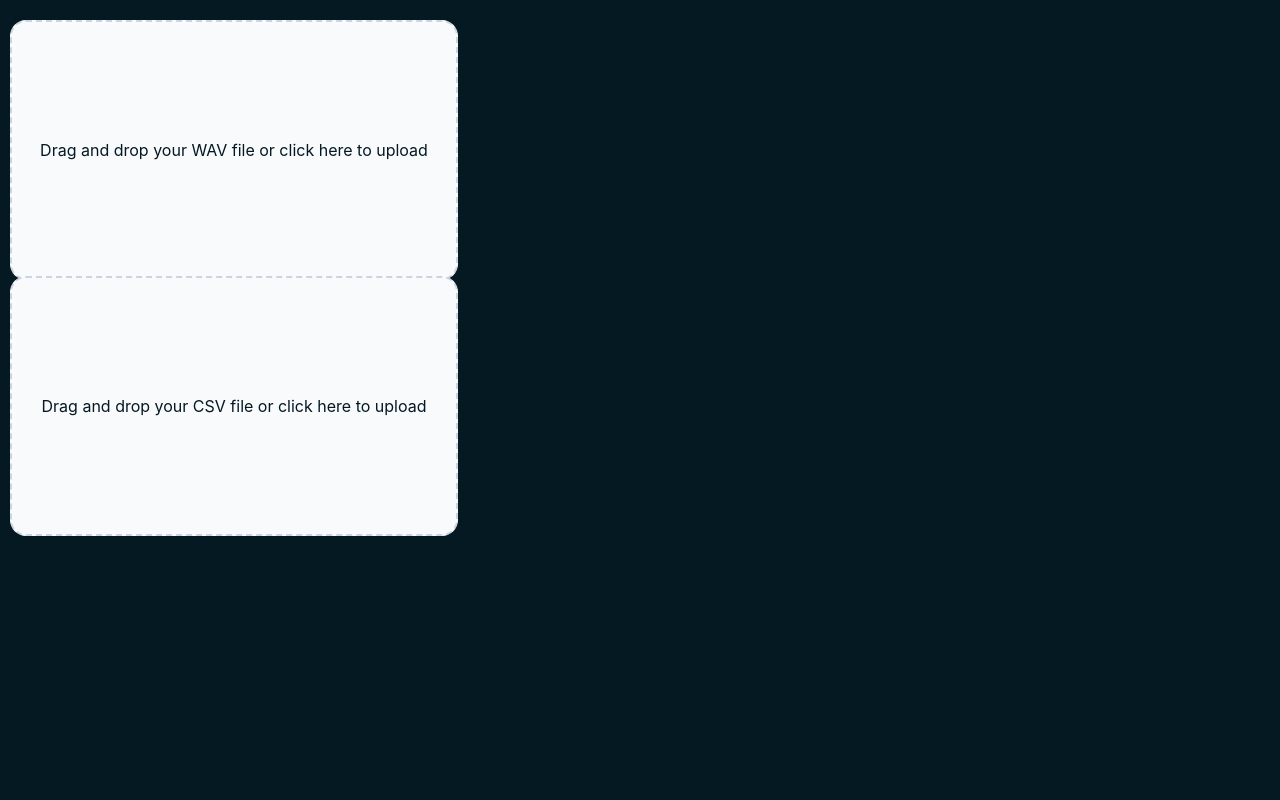
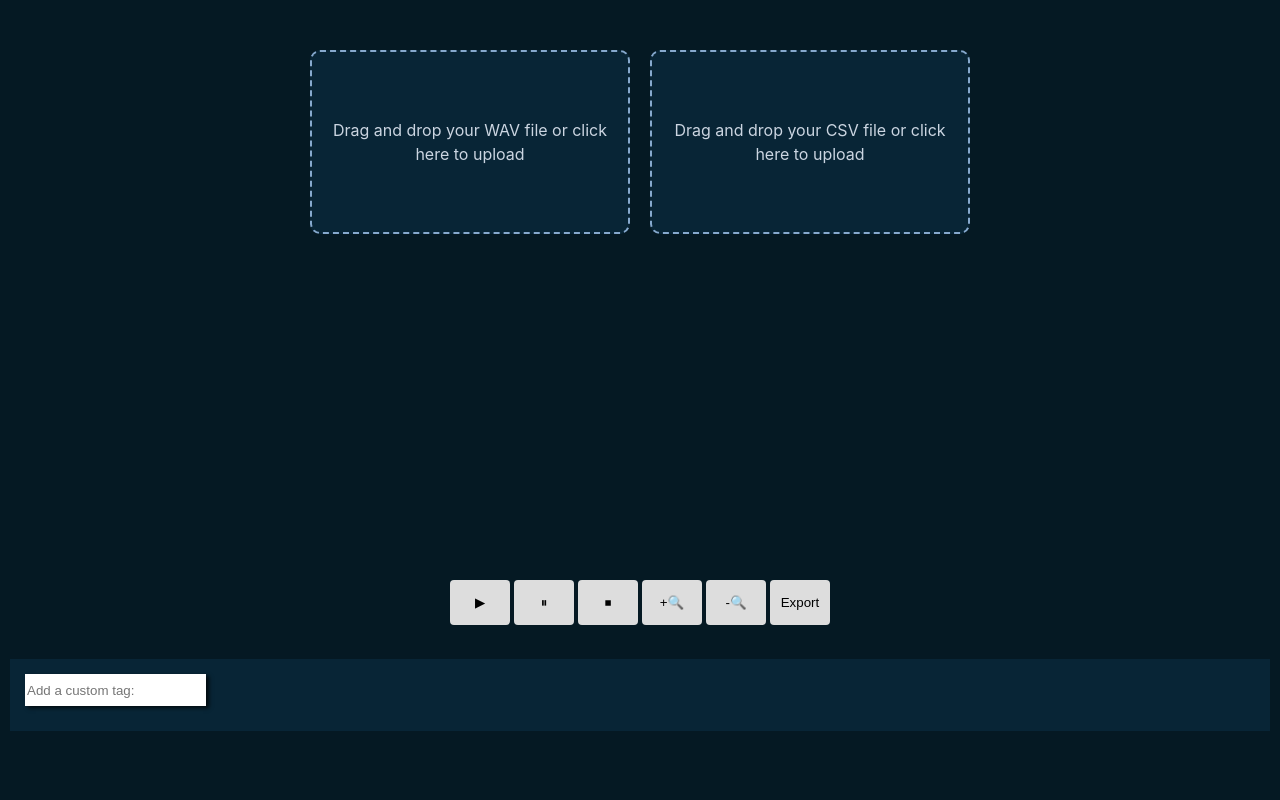
Before and after one commit to nccratliri-ml-wp/vocal-annotation-frontend, a React (Vite) app: page / in a window 1280 px wide. Shown: the top 800 px of the page. Built offline with nearby package versions, Linux system fonts and the light colour scheme.

Commit message:
Refactored Drag- and Drop components, implemented loading process

```diff
--- a/src/App.jsx
+++ b/src/App.jsx
@@ -40,6 +40,7 @@ function App() {
 
     return (
     <>
+        <div id='files-upload-container'>
             <AudioUpload
                 passAudioDOMObjectURLToApp={passAudioDOMObjectURLToApp}
                 passBase64UrlToApp={passBase64UrlToApp}
@@ -50,6 +51,8 @@ function App() {
                 passLabelsToApp={passLabelsToApp}
                 passClusterNameButtonsToApp={passClusterNameButtonsToApp}
             />
+        </div>
+
         <Visuals
             audioFile={audioDOMObject.current}
             audioFileName={audioFileName}
--- a/src/AudioUpload.jsx
+++ b/src/AudioUpload.jsx
@@ -2,12 +2,17 @@ import {useState} from "react";
 import axios from "axios";
 
 function AudioUpload({passAudioDOMObjectURLToApp, passBase64UrlToApp, passAudioFileNameToApp} ){
+
+    const [audioFileName, setAudioFileName] = useState(null)
+    const [isLoading, setIsLoading] = useState(false)
 
     // Audio Upload and fetch Spectrogram Image implementation
     function handleFileDropped(newFile){
         const formData = new FormData();
         formData.append("newAudioFile", newFile)
         passAudioFileNameToApp( newFile.name )
+        setAudioFileName( newFile.name )
+        setIsLoading(true)
 
         const url = URL.createObjectURL(newFile)
         passAudioDOMObjectURLToApp( url )
@@ -17,7 +22,10 @@ function AudioUpload({passAudioDOMObjectURLToApp, passBase64UrlToApp, passAudioF
 
     function getSpectrogramFromBackend(formData){
         axios.post('/upload', formData)
-            .then(response => passBase64UrlToApp(response.data))
+            .then(response => {
+                passBase64UrlToApp(response.data)
+                setIsLoading(false)
+            })
             .catch((error) => console.log(error.response))
     }
 
@@ -46,9 +54,8 @@ function AudioUpload({passAudioDOMObjectURLToApp, passBase64UrlToApp, passAudioF
 
     function handleChange(event){
         event.preventDefault()
-        setDragActive(false)
-        if (event.dataTransfer.files && event.dataTransfer.files[0]){
-            handleFileDropped(event.dataTransfer.files[0])
+        if (event.target.files && event.target.files[0]){
+            handleFileDropped(event.target.files[0])
         }
     }
 
@@ -59,19 +66,22 @@ function AudioUpload({passAudioDOMObjectURLToApp, passBase64UrlToApp, passAudioF
             onSubmit={(event) => event.preventDefault()}
         >
             <input
+                id='audio-file-upload'
                 className='input-file-upload'
                 type='file'
+                accept='.wav'
                 multiple={false}
                 onChange={handleChange}
             />
             <label
                 className='label-file-upload'
-                htmlFor='input-file-upload'
+                htmlFor='audio-file-upload'
                 isdragactive={dragActive ? 'true' : 'false'}
             >
-            <div>
-                Drag and drop your WAV file or click here to upload
-            </div>
+                <div>
+                    {audioFileName ? <div><div className='file-icon'>♫</div>{audioFileName}</div> : 'Drag and drop your WAV file or click here to upload'}
+                    {isLoading ? 'is loading...' : ''}
+                </div>
             </label>
             {
                 dragActive &&
--- a/src/CSVReader.jsx
+++ b/src/CSVReader.jsx
@@ -97,8 +97,8 @@ function CSVReader({passLabelsToApp, passClusterNameButtonsToApp} ){
     function handleChange(event){
         event.preventDefault()
         setDragActive(false)
-        if (event.dataTransfer.files && event.dataTransfer.files[0]){
-            handleFilePicked(event.dataTransfer.files[0])
+        if (event.target.files && event.target.files[0]){
+            handleFilePicked(event.target.files[0])
         }
     }
 
@@ -109,18 +109,20 @@ function CSVReader({passLabelsToApp, passClusterNameButtonsToApp} ){
             onSubmit={(event) => event.preventDefault()}
         >
             <input
+                id='csv-file-upload'
                 className='input-file-upload'
                 type='file'
+                accept='.csv'
                 multiple={false}
                 onChange={handleChange}
             />
             <label
                 className='label-file-upload'
-                htmlFor='input-file-upload'
+                htmlFor='csv-file-upload'
                 isdragactive={dragActive ? 'true' : 'false'}
             >
                 <div>
-                    Drag and drop your CSV file or click here to upload
+                    {csvFile ? <div><div className='file-icon'>🗎</div>{csvFile.name}</div> : 'Drag and drop your CSV file or click here to upload'}
                 </div>
             </label>
             {
--- a/src/index.css
+++ b/src/index.css
@@ -100,9 +100,6 @@ html, body {
   outline: none;
 }
 
-#clustername-input-field:hover{
-}
-
 #clustername-buttons-container{
   display: flex;
   align-items: flex-start;
@@ -128,9 +125,17 @@ html, body {
 
 /* -------------------------- Drag & Drop Components -------------------------- */
 
+
+#files-upload-container{
+  display: flex;
+  justify-content: center;
+  margin: 30px;
+}
+
 .form-file-upload {
-  height: 16rem;
-  width: 28rem;
+  height: 10rem;
+  width: 20rem;
+  margin: 10px;
   max-width: 100%;
   text-align: center;
   position: relative;
@@ -146,25 +151,16 @@ html, body {
   align-items: center;
   justify-content: center;
   border-width: 2px;
-  border-radius: 1rem;
+  border-radius: 10px;
   border-style: dashed;
-  color: #051923;
-  border-color: #cbd5e1;
-  background-color: #f8fafc;
-}
-
-.upload-button {
-  cursor: pointer;
-  padding: 0.25rem;
-  font-size: 1rem;
-  border: none;
-  font-family: 'Oswald', sans-serif;
-  color: #051923;
-  background-color: transparent;
+  padding: 10px;
+  color: #cbd5e1;
+  border-color: #86a9ce;
+  background-color: #082536;
 }
 
 .label-file-upload[isdragactive='true'] {
-  background-color: peachpuff;
+  background-color: #114b6e;
 }
 
 .drag-file-element {
@@ -172,8 +168,12 @@ html, body {
   width: 100%;
   height: 100%;
   border-radius: 1rem;
-  top: 0px;
-  right: 0px;
-  bottom: 0px;
-  left: 0px;
+  top: 0;
+  right: 0;
+  bottom: 0;
+  left: 0;
 }
+
+.file-icon{
+  font-size: 3rem;
+}
```
Lines whose indentation alone changed are shown as unchanged.
